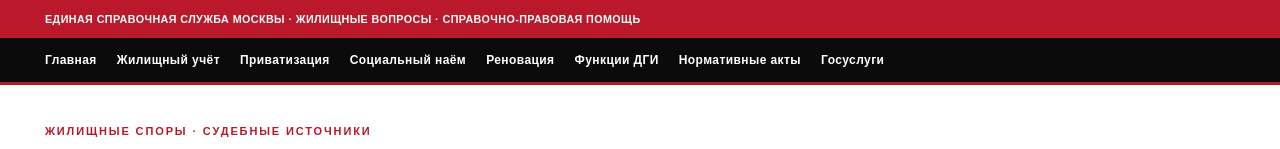
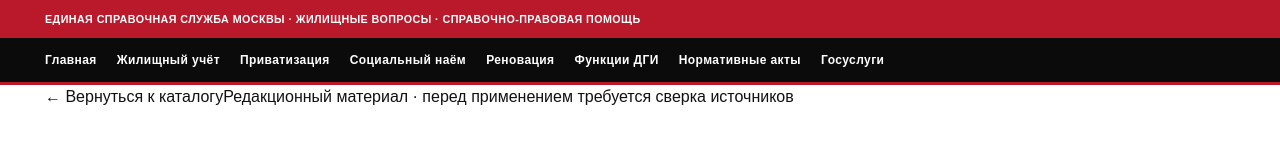
Before and after one commit to ymaslen77-tech/dgi-court-importer, a Next.js app in the folder apps/web/: page /sudebnaya-praktika-dgi in a window 1280 px wide. Shown: the top 149 px of the page. Built offline with nearby package versions, Linux system fonts and the light colour scheme; no server answers.

Commit message:
fix(parity): restore original light-section catalogue and editorial status bar

```diff
--- a/apps/web/src/components/PageShell.tsx
+++ b/apps/web/src/components/PageShell.tsx
@@ -51,6 +51,12 @@ export function PageShell({ children, variant = "default" }: Readonly<{ children
           {variant === "home" && <Link className="header-cta" href="/#services">РАЗОБРАТЬ СИТУАЦИЮ →</Link>}
         </div>
       </header>
+      {variant === "thematic" && <div className="thematic-utility">
+        <div className="container thematic-utility-inner">
+          <Link href="/">← Вернуться к каталогу</Link>
+          <span>Редакционный материал · перед применением требуется сверка источников</span>
+        </div>
+      </div>}
       <main id="main-content">{children}</main>
       <footer className="footer">
         <div className="container footer-grid">
```
